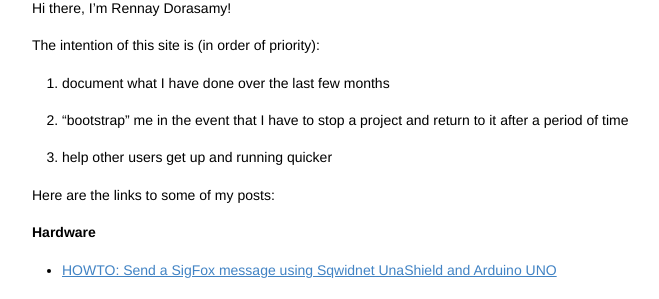
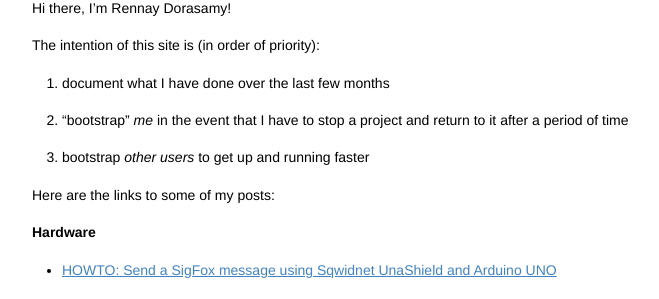
Before and after one commit to rennay/rennay.github.io, a Jekyll site: the page built from readme.md, in a window 1280 px wide. Shown: the part 121-420 px from the top of the page, without its empty margins (6-665 px from the left). Built offline with Jekyll 4.4.1, drawn with Linux system fonts in a browser that asks for light colours; our own code applies the rules of GitHub Pages for plain Markdown files.

Commit message:
no message

```diff
--- a/readme.md
+++ b/readme.md
@@ -5,8 +5,8 @@ Hi there, I'm Rennay Dorasamy!
 
 The intention of this site is (in order of priority):
 1. document what I have done over the last few months
-2. "bootstrap" me in the event that I have to stop a project and return to it after a period of time
-3. help other users get up and running quicker
+2. "bootstrap" *me* in the event that I have to stop a project and return to it after a period of time
+3. bootstrap *other users* to get up and running faster
 
 Here are the links to some of my posts:
 
```
Also changed, not shown: hw/sigfox/2018-04-27-arduino-sqwidnet.md (+4 -0 lines).
